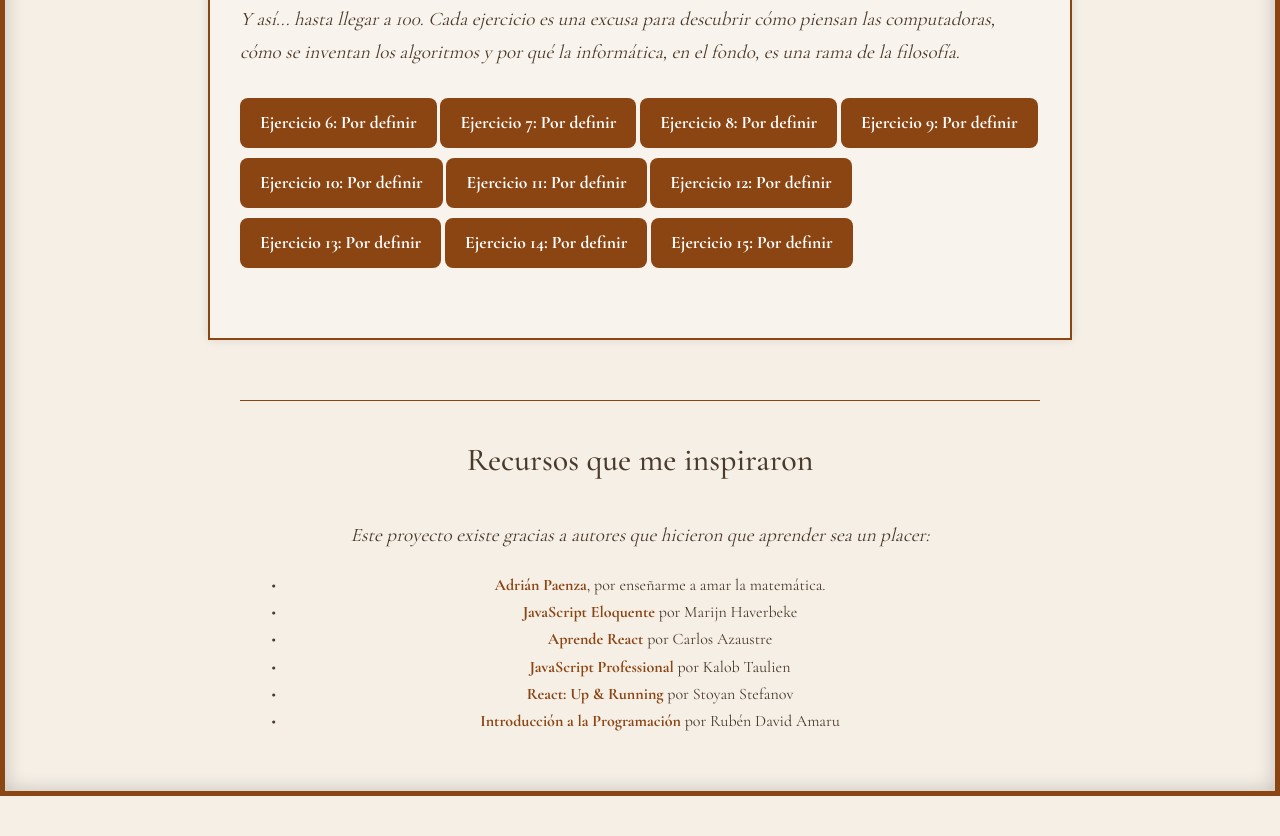
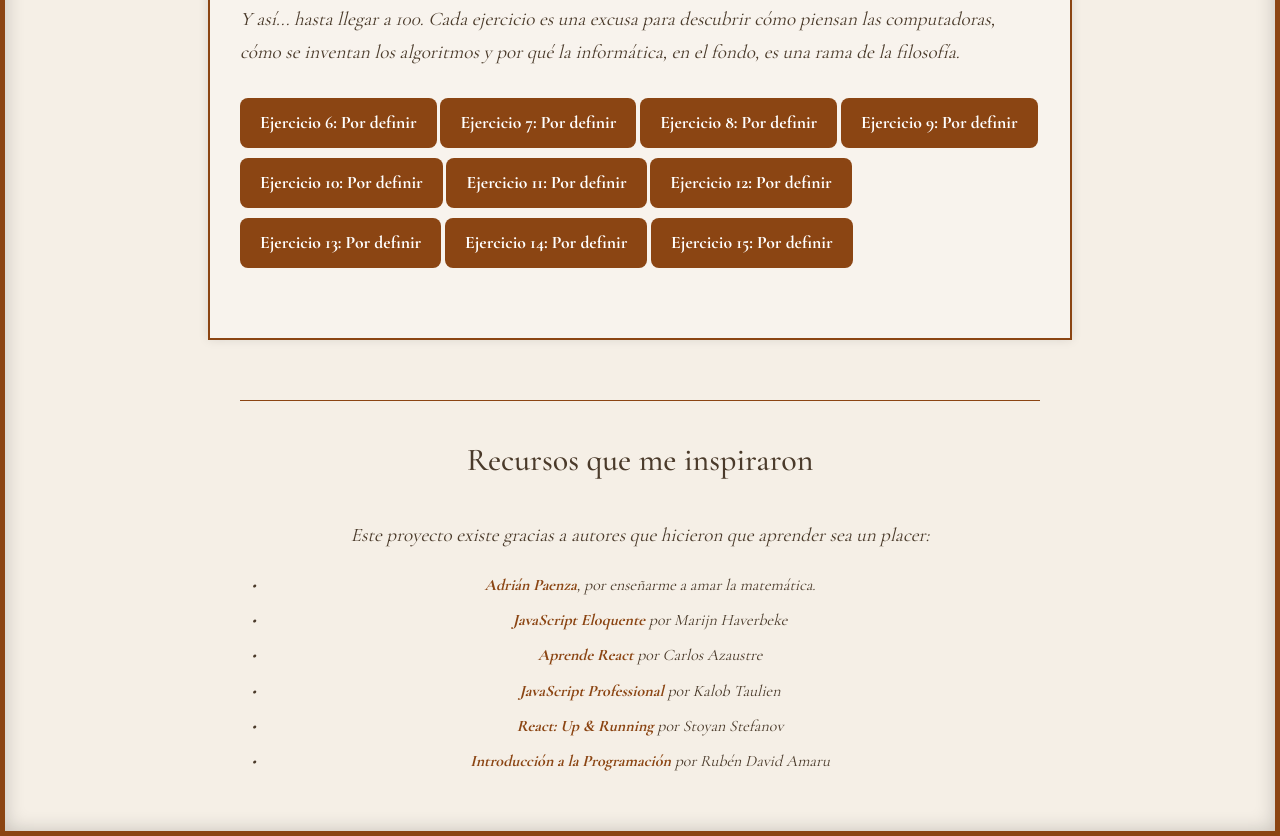
Before and after one commit to oqowiiiwiiwiuau-ctrl/100-algoritmos, a plain HTML site: page index.html in a window 1280 px wide. Shown: the part 1315-2151 px from the top of the page. Before the commit the page ends 2111 px from the top, so only its background shows below. Drawn offline with nearby package versions, Linux system fonts and the light colour scheme.

Commit message:
feat:mejora de css principal

```diff
--- a/style.css
+++ b/style.css
@@ -105,4 +105,10 @@ footer hr {
 
 footer ul {
     list-style-type: '• ';
-    padding-left:
+    padding-left: 20px;
+}
+
+footer li {
+    font-style: italic;
+    margin-bottom: 8px;
+}
```
